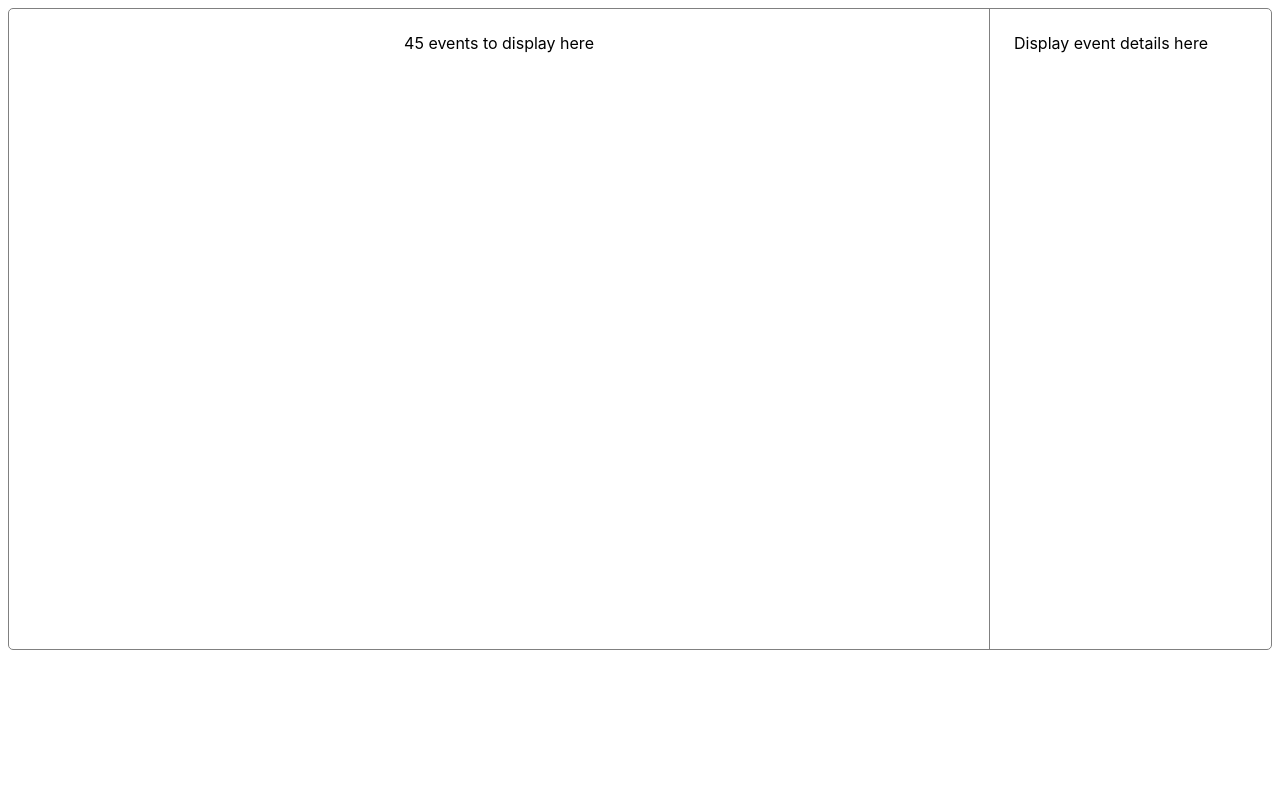
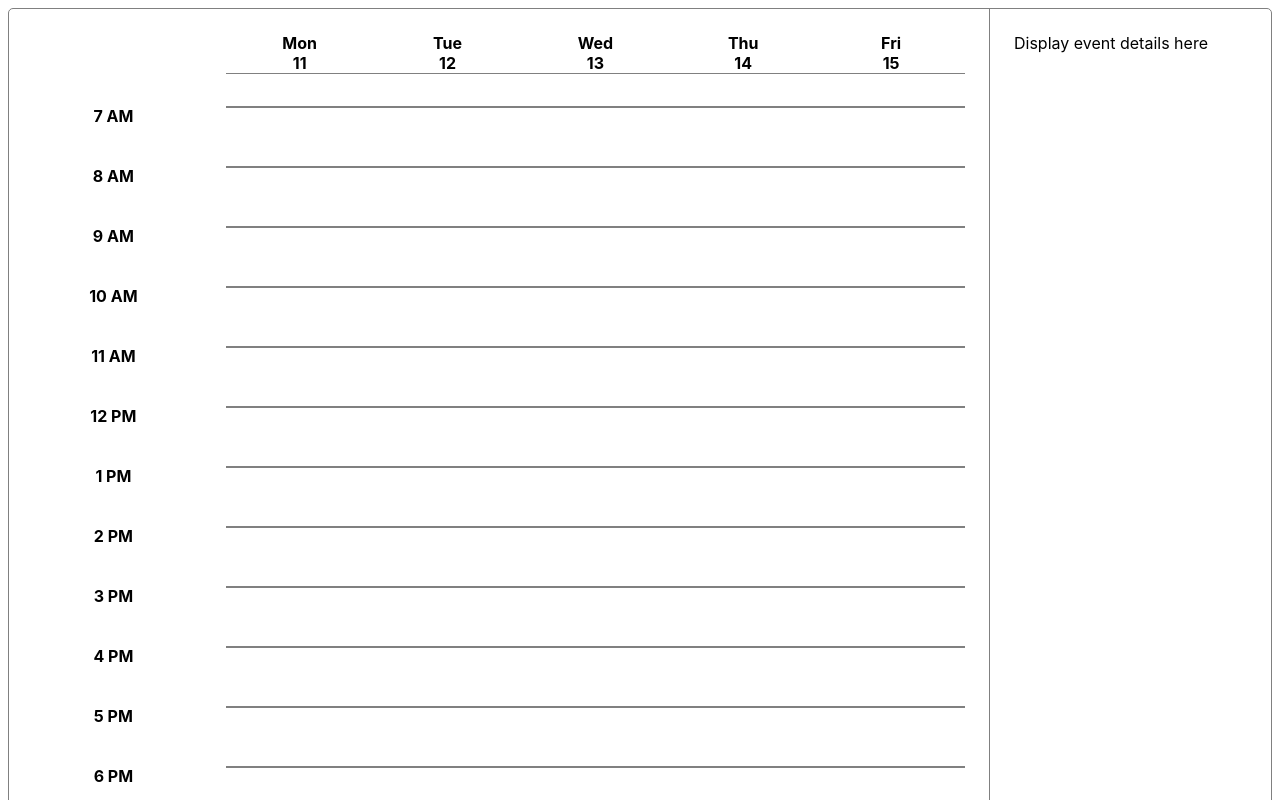
Before and after one commit to ahmdtalat/hera-calendar, a React (Create React App) app: page / in a window 1280 px wide. Shown: the top 800 px of the page. Built offline with nearby package versions, Linux system fonts and the light colour scheme.

Commit message:
calendar layout

```diff
--- a/src/App.css
+++ b/src/App.css
@@ -3,7 +3,7 @@
   margin: 8px;
   border: 1px grey solid;
   border-radius: 5px;
-  height: 80vh;
+  min-height: 80vh;
 }
 
 .CalendarView {
@@ -17,3 +17,46 @@
   flex: 20%;
   padding: 24px;
 }
+
+.grid {
+  display: grid;
+  width: 100%;
+  height: 100%;
+}
+
+.grid header {
+  grid-column: 2/7;
+  grid-row: 1/2;
+  display: grid;
+  grid-template-columns: repeat(5, 1fr);
+  border-bottom: 1px solid gray;
+  align-content: center;
+  margin-bottom: 2rem;
+}
+
+.grid header div {
+  display: flex;
+  flex-direction: column;
+  font-weight: bold;
+}
+
+.grid aside {
+  grid-column: 1/2;
+  grid-row: 2/19;
+  display: grid;
+  grid-template-rows: repeat(17, 60px);
+  margin-right: 2rem;
+}
+
+.grid aside div {
+  font-weight: bold;
+}
+
+.grid main {
+  grid-column: 2/7;
+  grid-row: 2/19;
+  display: grid;
+  grid-template-columns: repeat(5, 1fr);
+  grid-template-rows: repeat(17, 60px);
+
+}
--- a/src/App.tsx
+++ b/src/App.tsx
@@ -1,17 +1,91 @@
-import React, { useEffect, useState } from "react";
-import dataset from "./dataset.json";
-import { CalendarEvent } from "./types";
-import "./App.css";
+import { useState } from 'react'
 
-const data: CalendarEvent[] = dataset;
+import './App.css'
+
+import dataset from './dataset.json'
+import { CalendarEvent } from './types'
+
+const data: CalendarEvent[] = dataset
+
+// console.log(Array.from(new Set(data.map((d) => formatter.format(new Date(d.start.dateTime))))))
 
 function App() {
   return (
-    <div className="App">
-      <div className="CalendarView">{`${data.length} events to display here`}</div>
-      <div className="SidePanel">Display event details here</div>
+    <div className='App'>
+      <div className='CalendarView'>
+        <div className='grid'>
+          <CalendarHeader />
+          <CalendarRowNames />
+          <main>
+            <CalendarRowLayout />
+          </main>
+        </div>
+      </div>
+      <div className='SidePanel'>Display event details here</div>
     </div>
-  );
+  )
 }
 
-export default App;
+const CalendarHeader = () => (
+  <header>
+    <div>
+      <span>Mon</span> <span>11</span>
+    </div>
+    <div>
+      <span>Tue</span> <span>12</span>
+    </div>
+    <div>
+      <span>Wed</span> <span>13</span>
+    </div>
+    <div>
+      <span>Thu</span> <span>14</span>
+    </div>
+    <div>
+      <span>Fri</span> <span>15</span>
+    </div>
+  </header>
+)
+
+const rowNames = [
+  { name: '7 AM', idx: 1 },
+  { name: '8 AM', idx: 2 },
+  { name: '9 AM', idx: 3 },
+  { name: '10 AM', idx: 4 },
+  { name: '11 AM', idx: 5 },
+  { name: '12 PM', idx: 6 },
+  { name: '1 PM', idx: 7 },
+  { name: '2 PM', idx: 8 },
+  { name: '3 PM', idx: 9 },
+  { name: '4 PM', idx: 10 },
+  { name: '5 PM', idx: 11 },
+  { name: '6 PM', idx: 12 },
+  { name: '7 PM', idx: 13 },
+  { name: '8 PM', idx: 14 },
+  { name: '9 PM', idx: 15 },
+  { name: '10 PM', idx: 16 },
+  { name: '11 PM', idx: 17 }
+]
+
+const CalendarRowNames = () => (
+  <aside>
+    {rowNames.map((row) => (
+      <div key={row.idx}>{row.name}</div>
+    ))}
+  </aside>
+)
+const CalendarRowLayout = () => (
+  <>
+    {rowNames.map((row) => (
+      <div
+        style={{
+          gridArea: `${row.idx}/1/${row.idx}/7`,
+          borderBottom: '2px solid gray',
+          height: '0%',
+          zIndex: 0
+        }}
+      />
+    ))}
+  </>
+)
+
+export default App
```
